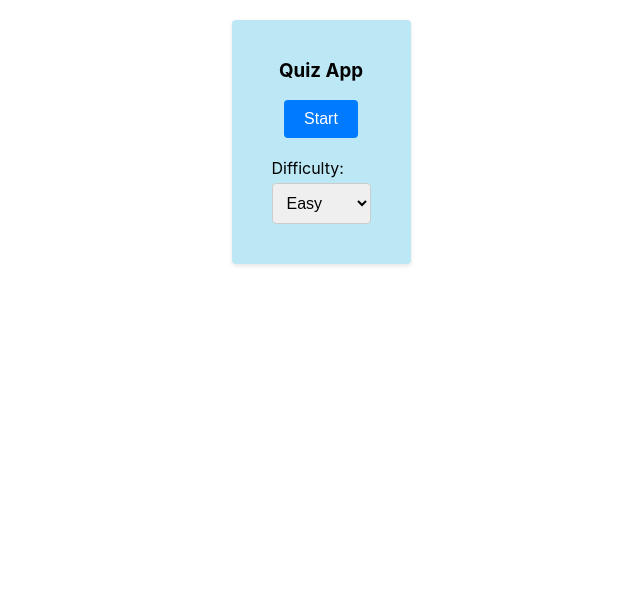
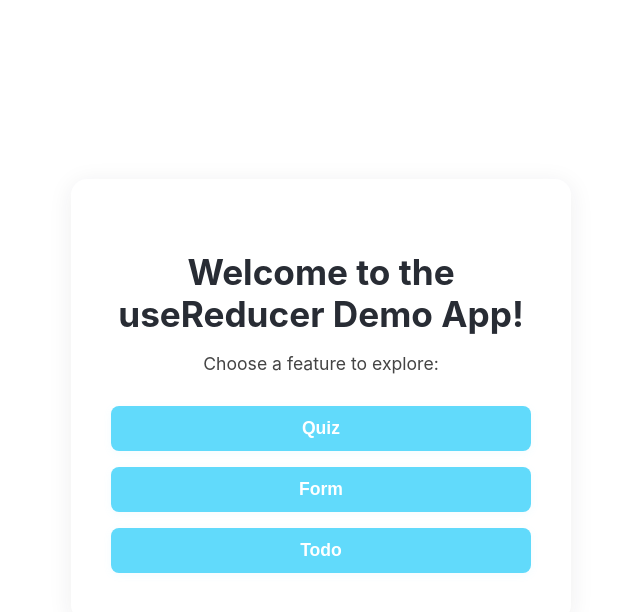
Before and after one commit to Jallal-Hussain/useReducer-project, a React (Create React App) app: page / in a window 1280 px wide. Shown: the top 612 px of the page, without its empty margins (319-959 px from the left). Built offline with nearby package versions, Linux system fonts and the light colour scheme; the HTML template or start-up script is replaced by a standard one.

Commit message:
added routing to the project

```diff
--- a/src/App.css
+++ b/src/App.css
@@ -1,5 +1,6 @@
 .container {
   width: 100vw;
+  height: 100vh;
   display: flex;
   justify-content: center;
   align-items: center;
--- a/src/App.js
+++ b/src/App.js
@@ -1,14 +1,33 @@
-// import TodoPage from "./pages/TodoPage/TodoPage";
-// import FormPage from "./pages/FormPage/FormPage";
+import React from "react";
+import { BrowserRouter as Router, Routes, Route, Link } from "react-router-dom";
+import QuizPage from "./pages/QuizPage/QuizPage";
+import FormPage from "./pages/FormPage/FormPage";
+import TodoPage from "./pages/TodoPage/TodoPage";
+import WelcomePage from "./pages/WelcomePage";
 import "./App.css";
-import QuizPage from "./pages/QuizPage/QuizPage";
+
 function App() {
   return (
-    <div className="container">
-      {/* <TodoPage /> */}
-      {/* <FormPage /> */}
-      <QuizPage />
-    </div>
+    <Router>
+      {/* <div className="app-nav">
+        <nav>
+          <ul className="nav-list">
+            <li><Link to="/">Home</Link></li>
+            <li><Link to="/quiz">Quiz</Link></li>
+            <li><Link to="/form">Form</Link></li>
+            <li><Link to="/todo">Todo</Link></li>
+          </ul>
+        </nav>
+      </div> */}
+      <div className="container">
+        <Routes>
+          <Route path="/" element={<WelcomePage />} />
+          <Route path="/quiz" element={<QuizPage />} />
+          <Route path="/form" element={<FormPage />} />
+          <Route path="/todo" element={<TodoPage />} />
+        </Routes>
+      </div>
+    </Router>
   );
 }
 
```
